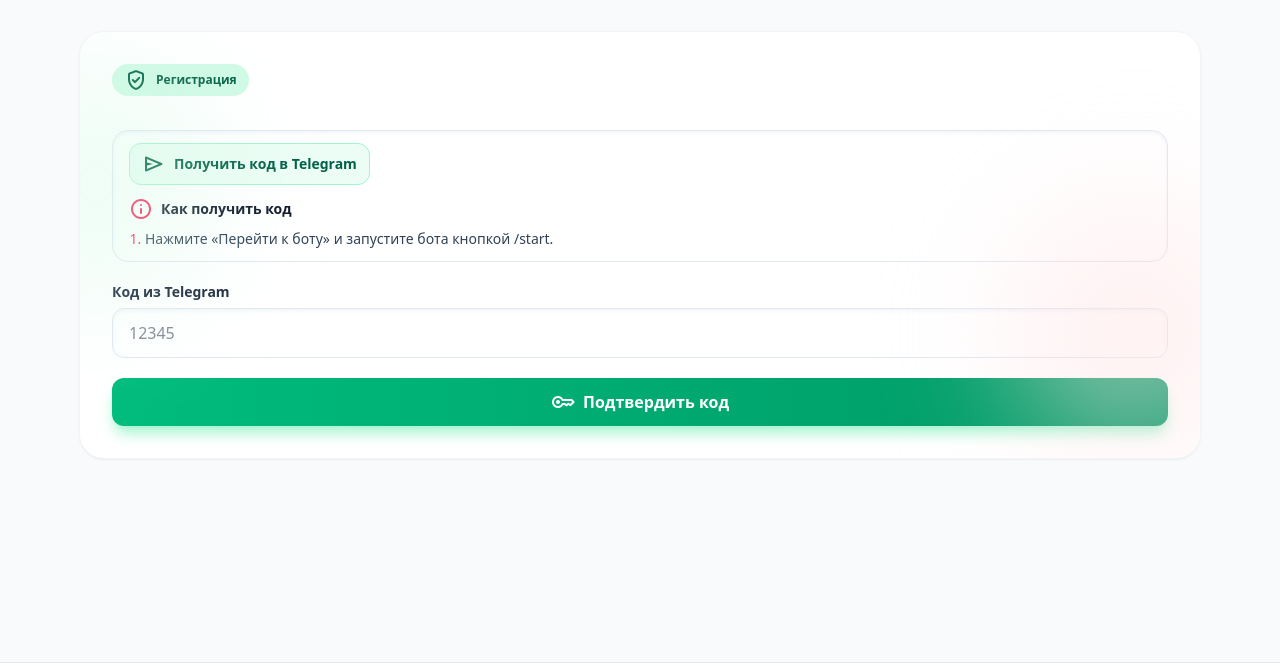
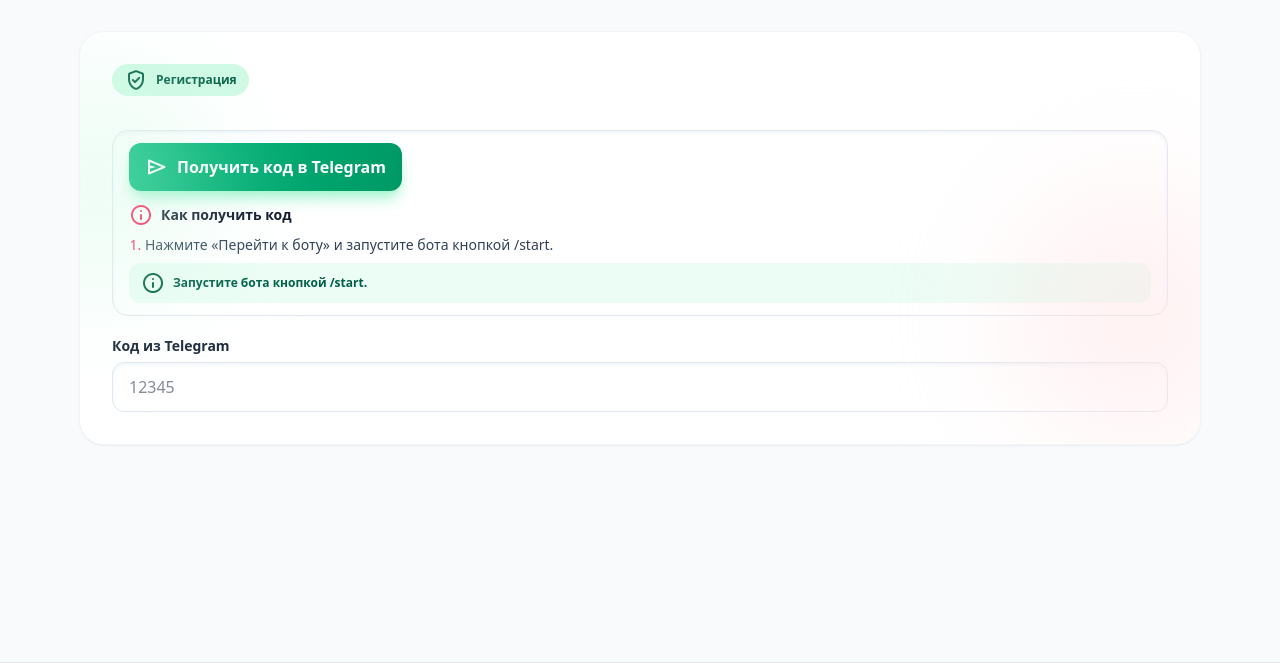
Before and after one commit to uran124/bunch, a PHP site: page /register in a window 1280 px wide. Shown: the part 59-722 px from the top of the page. Run offline with PHP 8.4, Linux system fonts and the light colour scheme.

Commit message:
Improve registration code entry flow

```diff
--- a/app/views/register.php
+++ b/app/views/register.php
@@ -44,7 +44,7 @@
                             href="https://t.me/<?php echo htmlspecialchars($botUsername ?? '', ENT_QUOTES, 'UTF-8'); ?>"
                             target="_blank"
                             rel="noopener noreferrer"
-                            class="inline-flex items-center gap-2 rounded-xl border border-emerald-200 bg-emerald-50 px-3 py-2 text-sm font-semibold text-emerald-800 transition hover:bg-emerald-100"
+                            class="inline-flex items-center justify-center gap-2 rounded-xl bg-gradient-to-r from-emerald-500 to-emerald-600 px-4 py-3 text-base font-semibold text-white shadow-lg shadow-emerald-200 transition hover:shadow-xl hover:shadow-emerald-300 focus-visible:outline focus-visible:outline-2 focus-visible:outline-offset-2 focus-visible:outline-emerald-500"
                         >
                             <span class="material-symbols-rounded text-base">send</span>
                             Получить код в Telegram
@@ -58,6 +58,10 @@
                         <ol class="grid gap-2 pl-4 list-decimal marker:text-rose-500">
                             <li>Нажмите «Перейти к боту» и запустите бота кнопкой /start.</li>
                         </ol>
+                        <div class="flex items-center gap-2 rounded-xl bg-emerald-50 px-3 py-2 text-xs font-semibold text-emerald-800">
+                            <span class="material-symbols-rounded text-base">info</span>
+                            Запустите бота кнопкой /start.
+                        </div>
                     </div>
                 </div>
                 <div class="grid gap-1.5">
@@ -74,14 +78,29 @@
                         inputmode="numeric"
                     >
                 </div>
-                <button
-                    type="submit"
-                    class="inline-flex items-center justify-center gap-2 rounded-xl bg-gradient-to-r from-emerald-500 to-emerald-600 px-4 py-3 text-base font-semibold text-white shadow-lg shadow-emerald-200 transition hover:shadow-xl hover:shadow-emerald-300 focus-visible:outline focus-visible:outline-2 focus-visible:outline-offset-2 focus-visible:outline-emerald-500"
-                >
-                    <span class="material-symbols-rounded text-base">key</span>
-                    Подтвердить код
-                </button>
             </form>
+            <script>
+                const codeForm = document.querySelector('form[action="/?page=register"][method="POST"]');
+                const codeInput = document.getElementById('code');
+                let codeSubmitted = false;
+
+                if (codeForm && codeInput) {
+                    codeInput.addEventListener('input', () => {
+                        const numericValue = codeInput.value.replace(/\D+/g, '').slice(0, 5);
+                        codeInput.value = numericValue;
+
+                        if (numericValue.length === 5 && !codeSubmitted) {
+                            codeSubmitted = true;
+
+                            if (typeof codeForm.requestSubmit === 'function') {
+                                codeForm.requestSubmit();
+                            } else {
+                                codeForm.submit();
+                            }
+                        }
+                    });
+                }
+            </script>
         <?php else: ?>
             <form method="POST" action="/?page=register" class="grid gap-5">
                 <input type="hidden" name="step" value="complete_registration">
```
